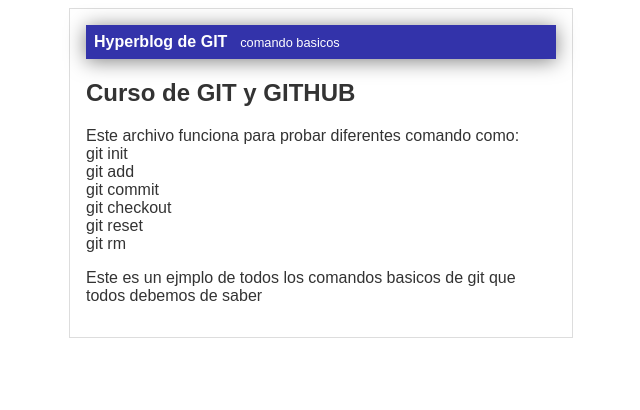
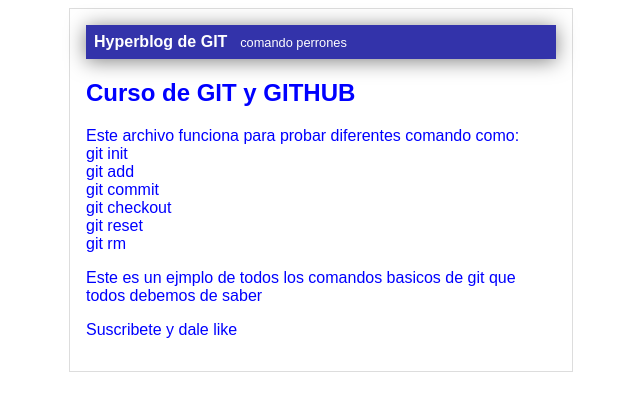
Before and after one commit to yoncharli/hyperblog, a plain HTML site: page index.html in a window 1280 px wide. Shown: the whole page, without its empty margins (319-959 px from the left). Drawn offline with Linux system fonts and the light colour scheme.

Commit message:
agregue suscripcion, cambie cabecera y color azul

```diff
--- a/index.html
+++ b/index.html
@@ -6,7 +6,7 @@
     <body>
         <div id="container">
             <div id="cabecera">
-                Hyperblog de GIT<span id="tagline">comando basicos</span>
+                Hyperblog de GIT<span id="tagline">comando perrones</span>
             </div>
             <div id="post">
                 <h2>Curso de GIT y GITHUB</h2>
@@ -21,6 +21,7 @@
                 <p>
                     Este es un ejmplo de todos los comandos basicos de git que todos debemos de saber
                 </p>
+                <p>Suscribete y dale like</p>
             </div>
         </div>
     </body>
--- a/styles/style.css
+++ b/styles/style.css
@@ -1,5 +1,5 @@
 body{
-    color: #333;
+    color: blue;
     text-align: center;
     font-family: Arial, Helvetica, sans-serif;
 }
```
